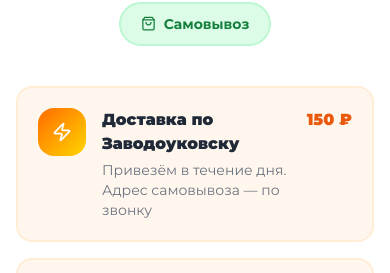
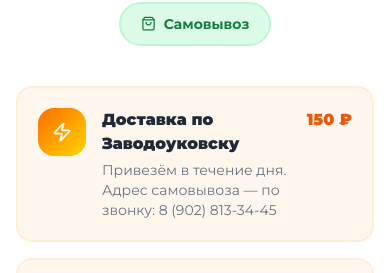
Before and after one commit to pr-poehali-dev/amon-fruit-store, a React (Vite) app: page / in a window 390 px wide. Shown: the part 5439-5712 px from the top of the page. Built offline with nearby package versions, Linux system fonts and the light colour scheme.

Commit message:
Fix: Validate phone number 89028133445

```diff
--- a/src/pages/Index.tsx
+++ b/src/pages/Index.tsx
@@ -439,7 +439,7 @@ export default function Index() {
           <div className="grid md:grid-cols-2 gap-12 items-center">
             <div className="grid grid-cols-1 gap-4">
               {[
-                { icon: "Zap", title: "Доставка по Заводоуковску", desc: "Привезём в течение дня. Адрес самовывоза — по звонку", price: "150 ₽" },
+                { icon: "Zap", title: "Доставка по Заводоуковску", desc: "Привезём в течение дня. Адрес самовывоза — по звонку: 8 (902) 813-34-45", price: "150 ₽" },
                 { icon: "Truck", title: "Доставка в Упорово", desc: "Доставка в оговорённый день", price: "250 ₽" },
                 { icon: "Package", title: "Бесплатная доставка", desc: "При заказе от 2 000 ₽", price: "0 ₽" },
                 { icon: "ShoppingBag", title: "Самовывоз", desc: "Упорово, ул. Чивилёва, 1 — заберите сами в удобное время", price: "Бесплатно" },
```
